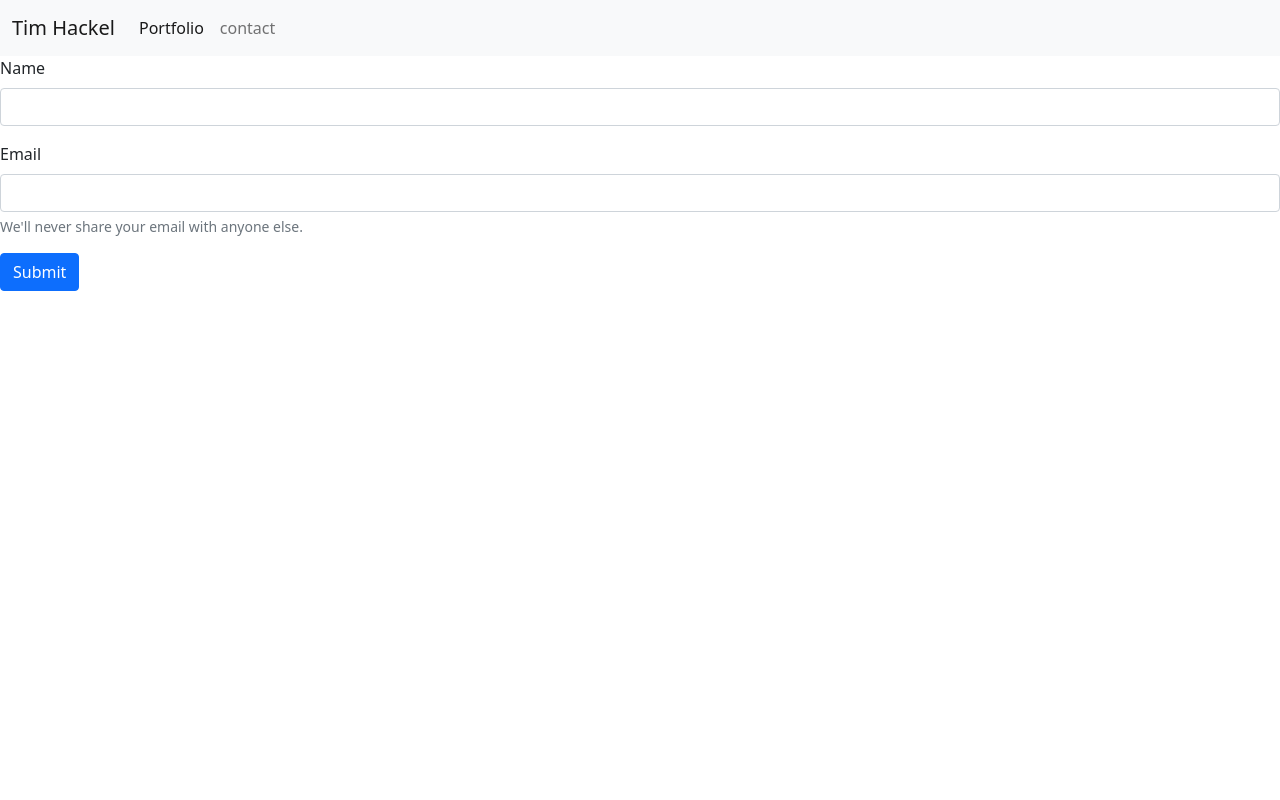
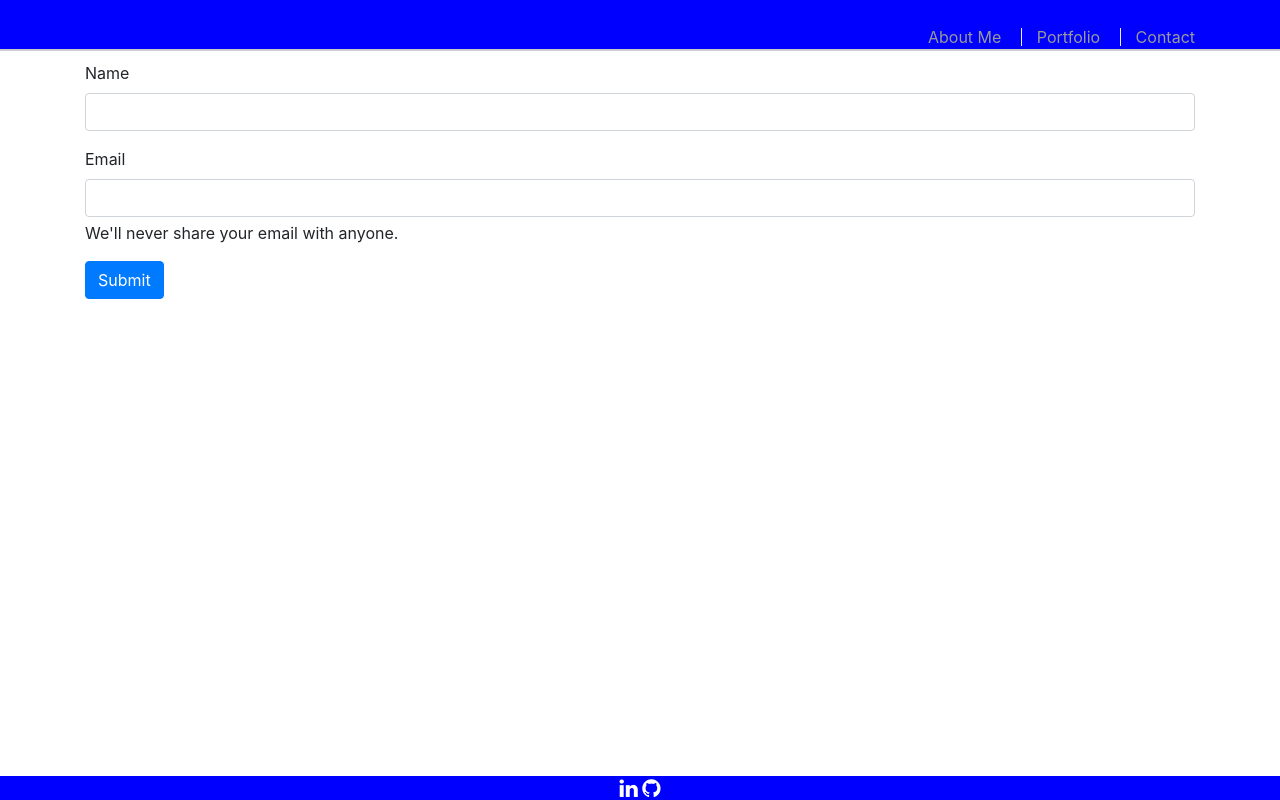
Before and after one commit to Timih124/res-port, a plain HTML site: page contact.html in a window 1280 px wide. Drawn offline with nearby package versions, Linux system fonts and the light colour scheme.

Commit message:
adding contact page to the repo

```diff
--- a/contact.html
+++ b/contact.html
@@ -2,44 +2,60 @@
 <html lang="en">
 <head>
     <meta charset="UTF-8">
-    <meta http-equiv="X-UA-Compatible" content="IE=edge">
-    <link href="https://cdn.jsdelivr.net/npm/bootstrap@5.0.0-beta2/dist/css/bootstrap.min.css" rel="stylesheet" integrity="sha384-BmbxuPwQa2lc/FVzBcNJ7UAyJxM6wuqIj61tLrc4wSX0szH/Ev+nYRRuWlolflfl" crossorigin="anonymous">
-    <meta name="viewport" content="width=device-width, initial-scale=1.0">
-    <title>Document</title>
+    <meta http-equiv="X-UA-Compatible" content="ie=edge">
+    <meta name="viewport" content="width=device-width, initial-scale=1">
+    <link rel="stylesheet" type="text/css" href="Assets/style.css">
+    <link rel="stylesheet" href="https://cdnjs.cloudflare.com/ajax/libs/font-awesome/4.7.0/css/font-awesome.min.css">
+
+    <link rel="stylesheet" href="https://stackpath.bootstrapcdn.com/bootstrap/4.4.1/css/bootstrap.min.css" integrity="sha384-Vkoo8x4CGsO3+Hhxv8T/Q5PaXtkKtu6ug5TOeNV6gBiFeWPGFN9MuhOf23Q9Ifjh" crossorigin="anonymous">
+    <title>Contact Me</title>
 </head>
-<body>
-    <nav class="navbar navbar-expand-lg navbar-light bg-light">
-        <div class="container-fluid">
-          <a class="navbar-brand" href="index.html">Tim Hackel</a>
-          <button class="navbar-toggler" type="button" data-bs-toggle="collapse" data-bs-target="#navbarText" aria-controls="navbarText" aria-expanded="false" aria-label="Toggle navigation">
-            <span class="navbar-toggler-icon"></span>
-          </button>
-          <div class="collapse navbar-collapse" id="navbarText">
-            <ul class="navbar-nav me-auto mb-2 mb-lg-0">
-              <li class="nav-item">
-                <a class="nav-link active" aria-current="page" href="portfolio.html">Portfolio</a>
-              </li>
-              <li class="nav-item">
-                <a class="nav-link" href="#">contact</a>
-              </li>
-            </ul>
-          </div>
-        </div>
-      </nav>
 
-      <form>
+
+
+  <body>
+
+    <div class="wrapper">
+
+
+    <header id="header">
+        <div class="container">
+                <nav>
+                <a href="index.html"> About Me </a>
+                <a href="portfolio.html"> Portfolio </a>
+                <a href="contact.html"> Contact </a>
+                </nav>
+                </div>
+            </header>
+
+
+
+
+      <div id="mainContainer" class="container">
         <div class="mb-3">
-          <label for="exampleInputName1" class="form-label">Name</label>
-          <input type="email" class="form-control" id="exampleInputEmail1" aria-describedby="emailHelp">
+          <form>
+          <label for="name">Name</label>
+          <input type="name" class="form-control">
 
         </div>
         <div class="mb-3">
-          <label for="exampleInputEmail1" class="form-label">Email</label>
-          <input type="password" class="form-control" id="exampleInputPassword1">
-          <div id="emailHelp" class="form-text">We'll never share your email with anyone else.</div>
+          <label for="Email">Email</label>
+          <input type="email" class="form-control">
+          <div class="form-text">We'll never share your email with anyone.</div>
         </div>
         <button type="submit" class="btn btn-primary">Submit</button>
       </form>
 
+    </div>
+
+
+      <footer class="footer">
+        <a target="_blank" href="https://www.linkedin.com/in/timhackel/" class="fa fa-linkedin fa-lg"></a>
+        <a target="_blank" href="https://github.com/Timih124" class="fa fa-github fa-lg"></a>
+      </footer>
+
+
+
+
 </body>
 </html>
```
Also changed, not shown: portfolio.html (+22 -34 lines).
